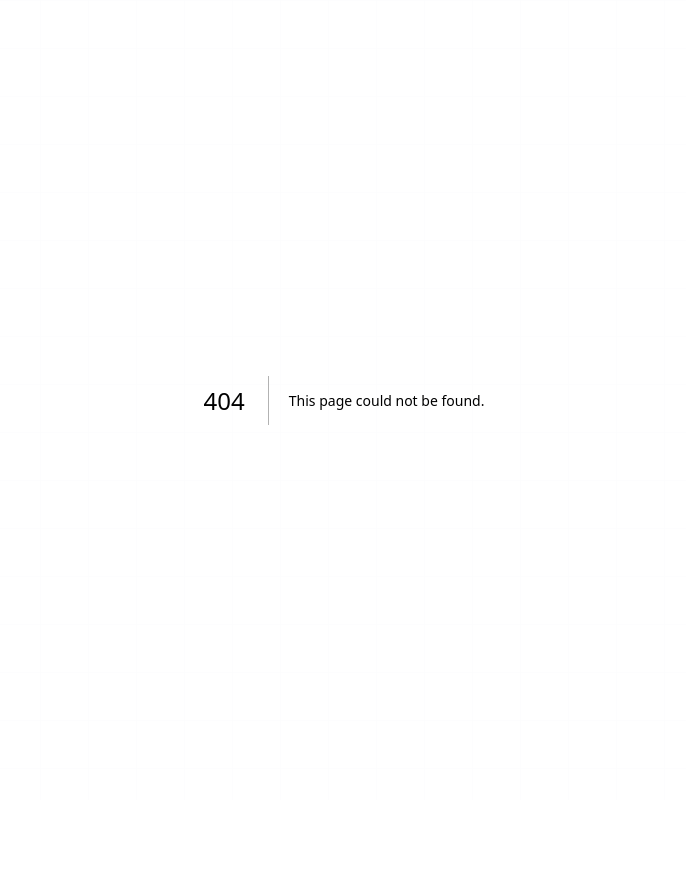
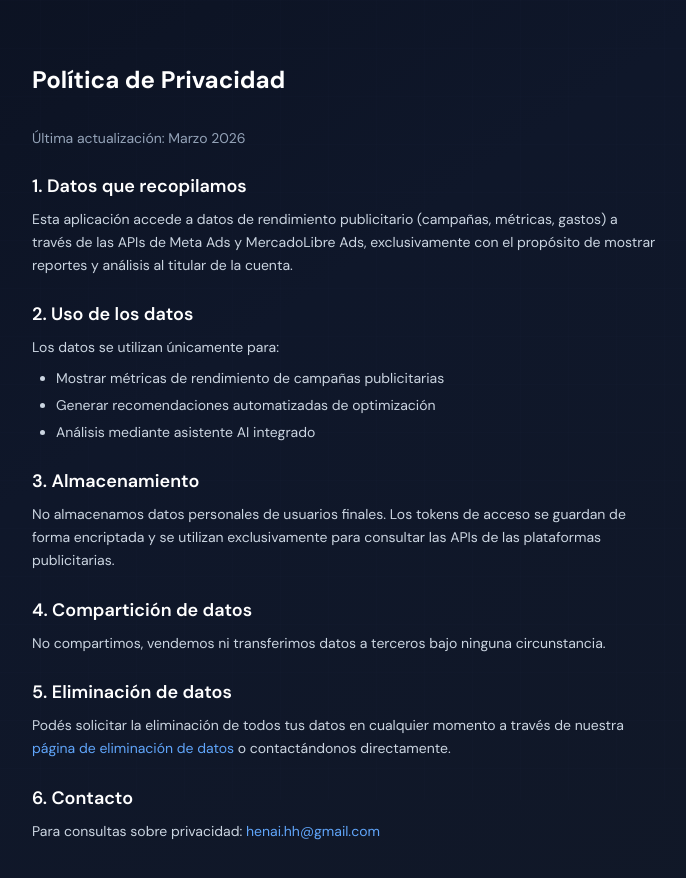
Before and after one commit to henaihh/ads-dashboard, a Next.js app: page /privacy in a window 1280 px wide. Before the commit this address had no page. Shown: the top 878 px of the page, without its empty margins (296-982 px from the left). Before the commit the page ends 800 px from the top, so only its background shows below. Built offline with nearby package versions, Linux system fonts and the light colour scheme.

Commit message:
add privacy policy and data deletion pages for Meta app

```diff
--- /dev/null
+++ b/src/app/data-deletion/page.tsx
@@ -0,0 +1,39 @@
+export default function DataDeletion() {
+  return (
+    <div className="max-w-2xl mx-auto px-6 py-16 text-slate-300 relative z-10">
+      <h1 className="text-2xl font-bold text-white mb-8">Eliminación de Datos de Usuario</h1>
+
+      <div className="space-y-6 text-sm leading-relaxed">
+        <section>
+          <h2 className="text-lg font-semibold text-white mb-2">Cómo eliminar tus datos</h2>
+          <p>Si deseás que eliminemos todos los datos asociados a tu cuenta, podés hacerlo de las siguientes maneras:</p>
+        </section>
+
+        <section>
+          <h2 className="text-lg font-semibold text-white mb-2">Opción 1: Por email</h2>
+          <p>Enviá un email a <a href="mailto:henai.hh@gmail.com" className="text-blue-400 hover:underline">henai.hh@gmail.com</a> con el asunto &ldquo;Eliminación de datos&rdquo; indicando tu cuenta. Procesaremos la solicitud dentro de las 48 horas.</p>
+        </section>
+
+        <section>
+          <h2 className="text-lg font-semibold text-white mb-2">Opción 2: Desconectar la app</h2>
+          <p>Podés revocar el acceso de esta aplicación directamente desde la configuración de tu cuenta en Meta o MercadoLibre. Al hacerlo, los tokens de acceso quedan invalidados y no podremos acceder a ningún dato.</p>
+        </section>
+
+        <section>
+          <h2 className="text-lg font-semibold text-white mb-2">¿Qué datos eliminamos?</h2>
+          <ul className="list-disc ml-6 mt-2 space-y-1">
+            <li>Tokens de acceso almacenados</li>
+            <li>Datos de campañas cacheados</li>
+            <li>Configuración de cuenta</li>
+          </ul>
+          <p className="mt-2">No almacenamos datos personales de usuarios finales ni información de pago.</p>
+        </section>
+
+        <section>
+          <h2 className="text-lg font-semibold text-white mb-2">Contacto</h2>
+          <p>Para cualquier consulta: <a href="mailto:henai.hh@gmail.com" className="text-blue-400 hover:underline">henai.hh@gmail.com</a></p>
+        </section>
+      </div>
+    </div>
+  );
+}
--- /dev/null
+++ b/src/app/privacy/page.tsx
@@ -0,0 +1,45 @@
+export default function Privacy() {
+  return (
+    <div className="max-w-2xl mx-auto px-6 py-16 text-slate-300 relative z-10">
+      <h1 className="text-2xl font-bold text-white mb-8">Política de Privacidad</h1>
+      <p className="text-sm text-slate-400 mb-6">Última actualización: Marzo 2026</p>
+
+      <div className="space-y-6 text-sm leading-relaxed">
+        <section>
+          <h2 className="text-lg font-semibold text-white mb-2">1. Datos que recopilamos</h2>
+          <p>Esta aplicación accede a datos de rendimiento publicitario (campañas, métricas, gastos) a través de las APIs de Meta Ads y MercadoLibre Ads, exclusivamente con el propósito de mostrar reportes y análisis al titular de la cuenta.</p>
+        </section>
+
+        <section>
+          <h2 className="text-lg font-semibold text-white mb-2">2. Uso de los datos</h2>
+          <p>Los datos se utilizan únicamente para:</p>
+          <ul className="list-disc ml-6 mt-2 space-y-1">
+            <li>Mostrar métricas de rendimiento de campañas publicitarias</li>
+            <li>Generar recomendaciones automatizadas de optimización</li>
+            <li>Análisis mediante asistente AI integrado</li>
+          </ul>
+        </section>
+
+        <section>
+          <h2 className="text-lg font-semibold text-white mb-2">3. Almacenamiento</h2>
+          <p>No almacenamos datos personales de usuarios finales. Los tokens de acceso se guardan de forma encriptada y se utilizan exclusivamente para consultar las APIs de las plataformas publicitarias.</p>
+        </section>
+
+        <section>
+          <h2 className="text-lg font-semibold text-white mb-2">4. Compartición de datos</h2>
+          <p>No compartimos, vendemos ni transferimos datos a terceros bajo ninguna circunstancia.</p>
+        </section>
+
+        <section>
+          <h2 className="text-lg font-semibold text-white mb-2">5. Eliminación de datos</h2>
+          <p>Podés solicitar la eliminación de todos tus datos en cualquier momento a través de nuestra <a href="/data-deletion" className="text-blue-400 hover:underline">página de eliminación de datos</a> o contactándonos directamente.</p>
+        </section>
+
+        <section>
+          <h2 className="text-lg font-semibold text-white mb-2">6. Contacto</h2>
+          <p>Para consultas sobre privacidad: <a href="mailto:henai.hh@gmail.com" className="text-blue-400 hover:underline">henai.hh@gmail.com</a></p>
+        </section>
+      </div>
+    </div>
+  );
+}
```
